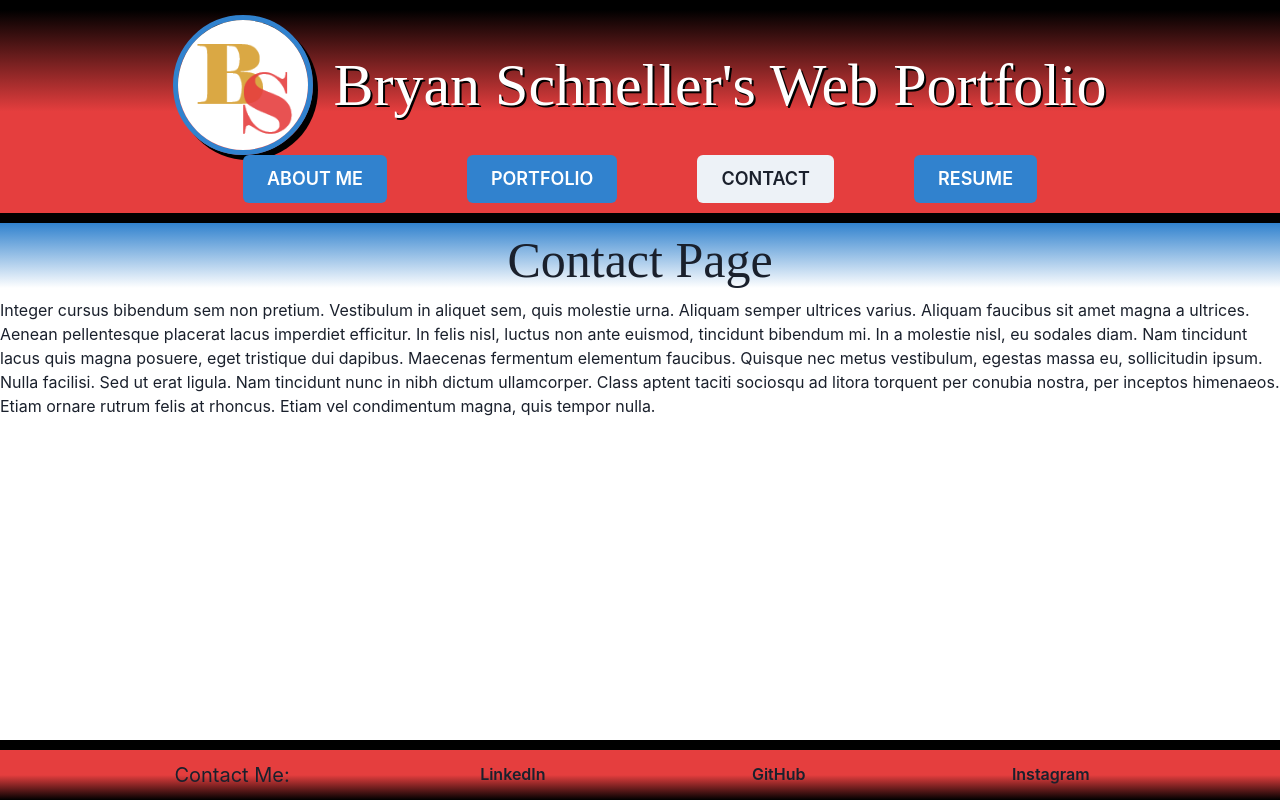
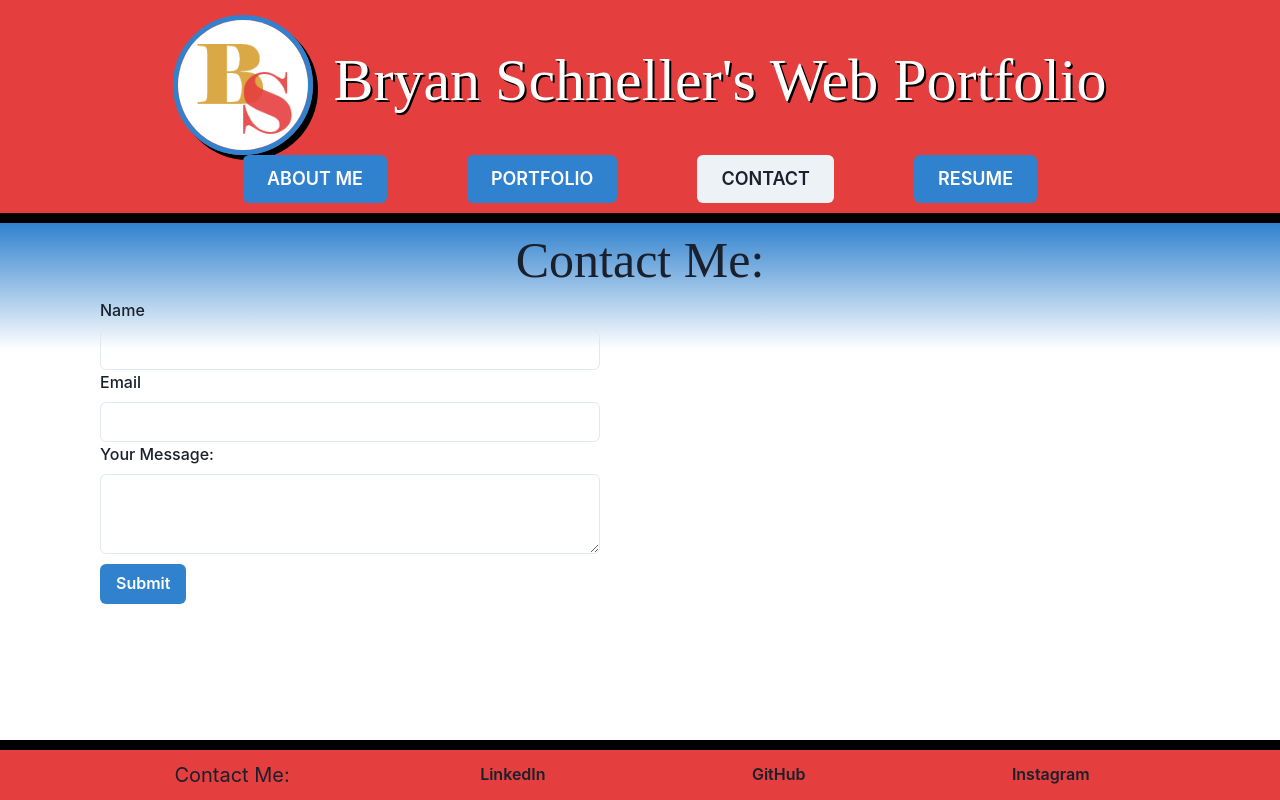
Before and after one commit to ChairSitter/DeveloperPortfolio, a React (Vite) app: page /Contact in a window 1280 px wide. Built offline with nearby package versions, Linux system fonts and the light colour scheme; a web font is replaced by a local one.

Commit message:
Add styling, add info to contact form, still issues with validation

```diff
--- a/src/App.css
+++ b/src/App.css
@@ -33,8 +33,8 @@ header {
     flex-direction: column;
     justify-content: space-evenly;
     align-items: center;
-    background-image: linear-gradient(to bottom, black, var(--main-red), var(--main-red));
-    border-top: 10px solid black;
+    /* background-image: linear-gradient(to bottom, black, var(--main-red), var(--main-red), var(--main-red), var(--main-red)); */
+    background-color: var(--main-red);
     border-bottom: 10px solid black;
     padding-top: 5px;
 }
@@ -47,6 +47,7 @@ header {
 
 header img {
     box-shadow: 5px 5px black;
+    margin-top: 10px;
 }
 
 #header-title {
@@ -89,7 +90,7 @@ main {
     width: auto;
     border-radius: 50%;
     border: 10px solid black;
-    box-shadow: 8px 8px var(--main-yellow);
+    /* box-shadow: 8px 8px var(--main-yellow); */
     margin-left: 20px;
 }
 
@@ -105,8 +106,21 @@ main {
     padding: 40px 80px 40px 80px;
 }
 
+#about-content {
+    margin-bottom: 100px;
+}
+
 #portfolio-content {
     margin-bottom: 75px;
+}
+
+#contact-content {
+    margin: 0 100px 0 100px;
+    width: 500px;
+}
+
+#contact-content button {
+    margin-top: 10px;
 }
 
 /*Footer*/
@@ -117,7 +131,8 @@ footer {
     display: flex;
     justify-content: space-evenly;
     align-items: center;
-    background-image: linear-gradient(to top, black, var(--main-red), var(--main-red));
+    /* background-image: linear-gradient(to top, black, var(--main-red), var(--main-red)); */
+    background-color: var(--main-red);
     border-top: 10px solid black;
     width: 100%;
     height: 60px;
--- a/src/components/Project.jsx
+++ b/src/components/Project.jsx
@@ -24,7 +24,7 @@ export default function Project(props) {
                         </Link>
                         <Link href={projGH} isExternal>
                             <Button variant='ghost' colorScheme='blue'>
-                                On GitHub
+                                GitHub repo
                             </Button>
                         </Link>
                         </ButtonGroup>
--- a/src/pages/AboutMe.jsx
+++ b/src/pages/AboutMe.jsx
@@ -2,7 +2,7 @@ export default function AboutMe() {
     return (
         <>
             <h2 className="page-title">Hi, I'm Bryan!</h2>
-            <div className="page-content">
+            <div id="about-content" className="page-content">
                 <img id="bryan" src="src\assets\images\LinkedInBeachPic.jpeg" alt="Picture of Bryan" />
                 <p id="about-text">
                     I'm a full-stack web developer in the Raleigh-Durham, North Carolina area.
--- a/src/pages/Contact.jsx
+++ b/src/pages/Contact.jsx
@@ -1,21 +1,39 @@
+import { useState } from 'react';
+import {
+    FormControl,
+    FormLabel,
+    FormErrorMessage,
+    FormHelperText,
+    Input,
+    Textarea,
+    Button
+} from '@chakra-ui/react'
+
 export default function Contact() {
+    const [emailInput, setEmailInput] = useState('');
+    const handleEmailInputChange = (e) => setEmailInput(e.target.value);
+    const isError = emailInput.match('/^[a-zA-Z0-9. _%+-]+@[a-zA-Z0-9. -]+//. [a-zA-Z]{2,}$/');
+
     return (
         <>
-            <h2 className="page-title">Contact Page</h2>
-            <div className="page-content">
-                <p>
-                    Integer cursus bibendum sem non pretium. Vestibulum in aliquet sem, quis
-                    molestie urna. Aliquam semper ultrices varius. Aliquam faucibus sit amet
-                    magna a ultrices. Aenean pellentesque placerat lacus imperdiet
-                    efficitur. In felis nisl, luctus non ante euismod, tincidunt bibendum
-                    mi. In a molestie nisl, eu sodales diam. Nam tincidunt lacus quis magna
-                    posuere, eget tristique dui dapibus. Maecenas fermentum elementum
-                    faucibus. Quisque nec metus vestibulum, egestas massa eu, sollicitudin
-                    ipsum. Nulla facilisi. Sed ut erat ligula. Nam tincidunt nunc in nibh
-                    dictum ullamcorper. Class aptent taciti sociosqu ad litora torquent per
-                    conubia nostra, per inceptos himenaeos. Etiam ornare rutrum felis at
-                    rhoncus. Etiam vel condimentum magna, quis tempor nulla.
-                </p>
+            <h2 className="page-title">Contact Me:</h2>
+            <div id="contact-content" className="page-content">
+                <FormControl>
+                    <FormLabel>Name</FormLabel>
+                    <Input type="text"></Input>
+                    <FormLabel>Email</FormLabel>
+                    <Input type='email' isInvalid={isError} value={emailInput} onChange={handleEmailInputChange} />
+                    {isError ? (
+                        <FormHelperText>
+                            Enter your email and I will respond as soon as possible.
+                        </FormHelperText>
+                    ) : (
+                        <FormErrorMessage>Email is required.</FormErrorMessage>
+                    )}
+                    <FormLabel>Your Message:</FormLabel>
+                    <Textarea></Textarea>
+                    <Button colorScheme='blue'>Submit</Button>
+                </FormControl>
             </div>
         </>
     );
--- a/src/pages/Portfolio.jsx
+++ b/src/pages/Portfolio.jsx
@@ -4,7 +4,7 @@ import { SimpleGrid } from '@chakra-ui/react';
 export default function Portfolio() {
     return (
         <>
-            <h2 className="page-title">Check out my projects and games!</h2>
+            <h2 className="page-title">Check out my projects and games:</h2>
             <div className="page-content" id="portfolio-content">
                 <SimpleGrid columns={3} spacing={10}>
                     <Project
@@ -48,7 +48,7 @@ export default function Portfolio() {
                         projAlt={'Gold Ring Guess app screenshot'}
                         projHeading={'Gold Ring Guess'}
                         projAdd={'estimation game'}
-                        projText={'This is a math and observation-based guessing game. Guess the value of the grid using the slider and go for the lowest total over 10 rounds.'}
+                        projText={'This is a math and observation guessing game. Guess the value of the grid using the slider and go for the lowest total difference over 10 rounds.'}
                         projURL={'https://chairsitter.github.io/Gold-Ring-Guess/'}
                         projGH={'https://github.com/ChairSitter/Gold-Ring-Guess'}
                     />
```
